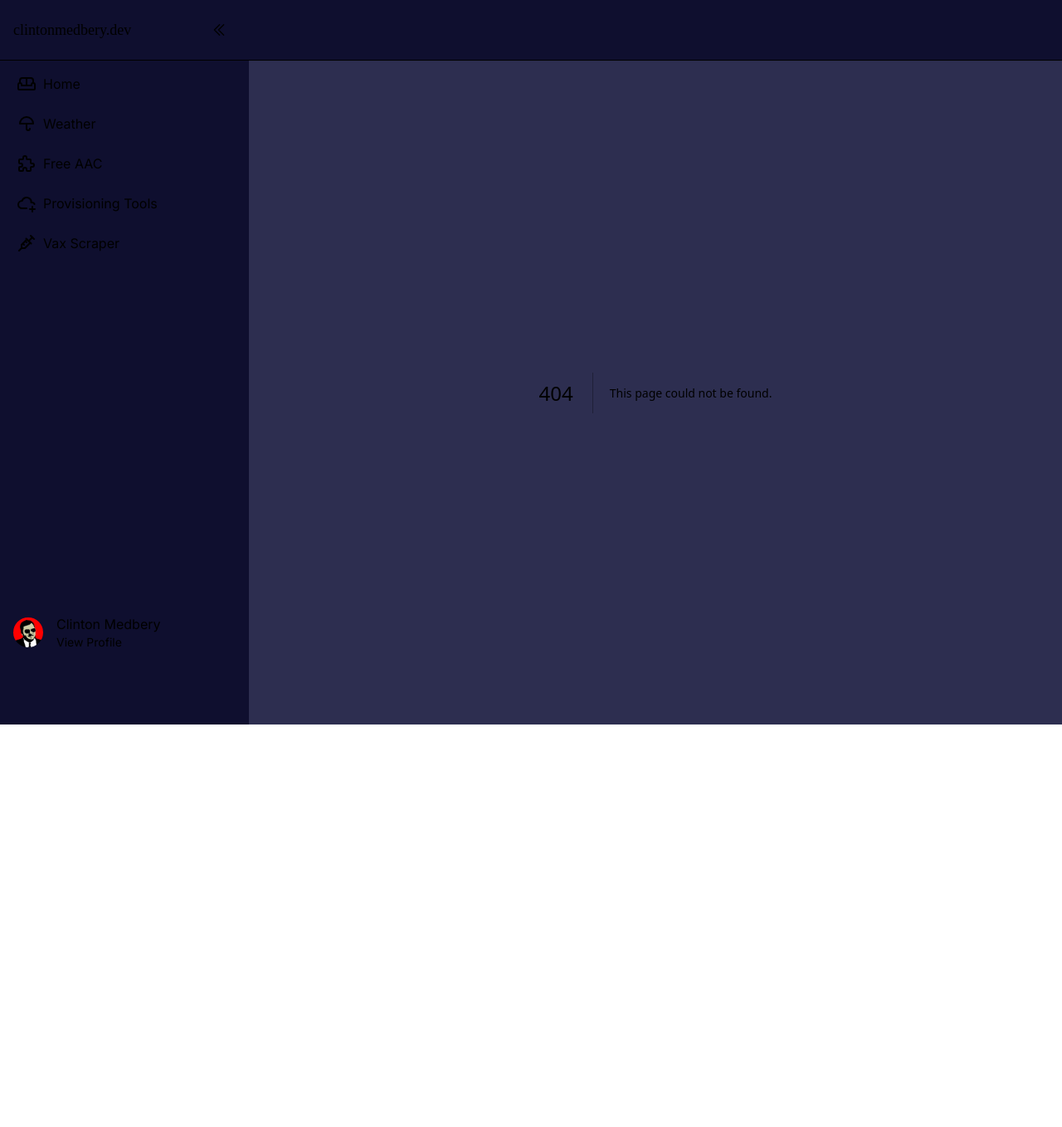
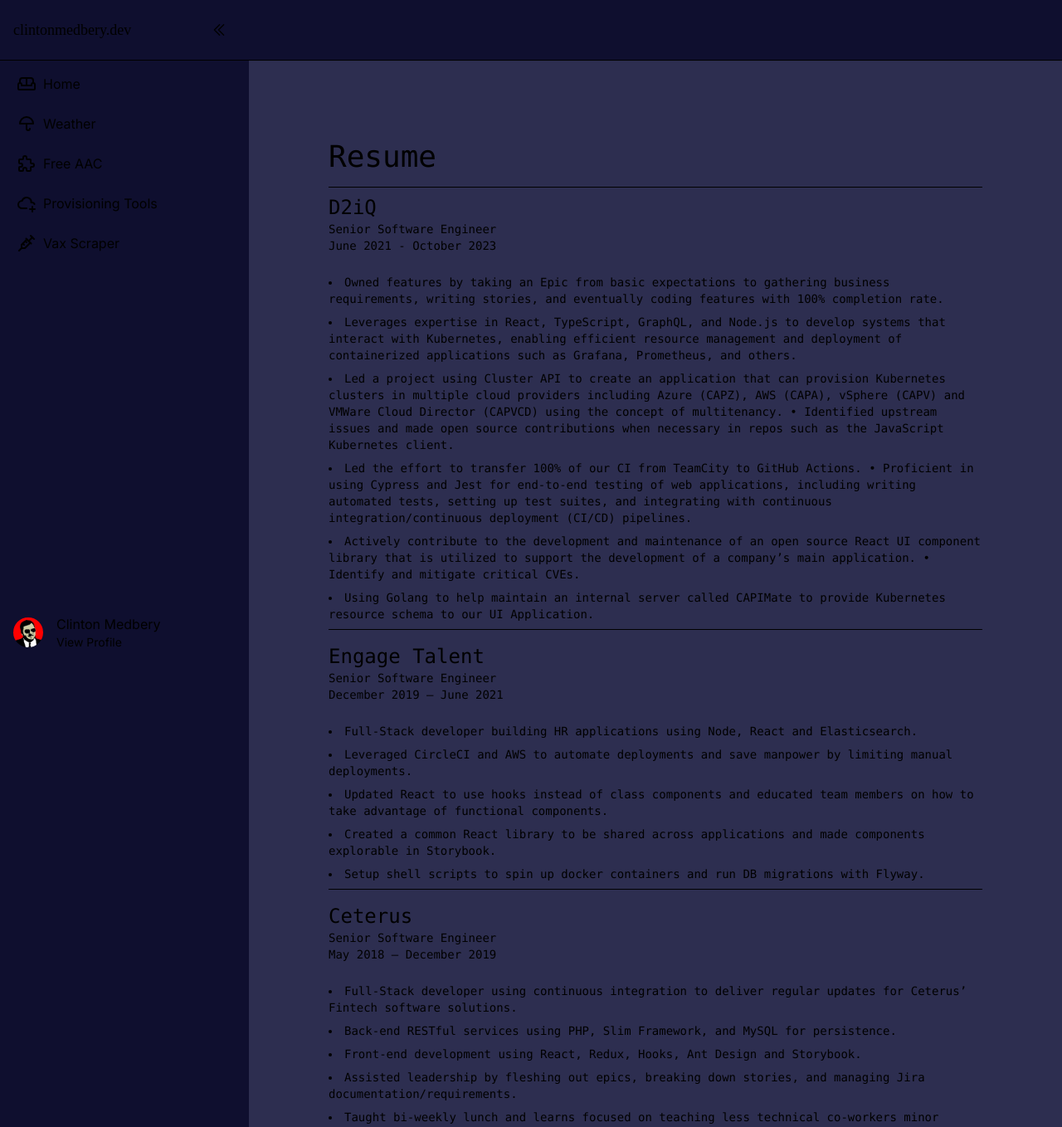
Before and after one commit to clintonmedbery/clinton-dev-site, a Next.js app: page /profile in a window 1280 px wide. Before the commit this address had no page. Shown: the top 1358 px of the page at 83% size. Before the commit the page ends 873 px from the top, so only its background shows below. Built offline with nearby package versions, Linux system fonts and the light colour scheme.

Commit message:
feat: added resume

```diff
--- a/src/app/components/layout/Sidebar.tsx
+++ b/src/app/components/layout/Sidebar.tsx
@@ -100,7 +100,7 @@
             {!collapsed && (
               <div className="flex flex-col ">
                 <span className="text-indigo-50 my-0">Clinton Medbery</span>
-                <Link href="/" className="text-indigo-200 text-sm">
+                <Link href="/profile" className="text-indigo-200 text-sm">
                   View Profile
                 </Link>
               </div>
--- /dev/null
+++ b/src/app/profile/page.tsx
@@ -0,0 +1,159 @@
+import { PageWrapper } from "../components/PageWrapper";
+
+export default function ProvisioningTools() {
+  return (
+    <PageWrapper>
+      <div className="text-4xl pb-4">Resume</div>
+      <div className="border-b border-t border-b-indigo-800">
+        <div className="text-2xl pt-2">D2iQ</div>
+        <div className="text-l">Senior Software Engineer</div>
+        <div className="text-l">June 2021 - October 2023</div>
+
+        <ul className="list-disc list-inside pt-4">
+          <li className="pt-2">
+            Owned features by taking an Epic from basic expectations to
+            gathering business requirements, writing stories, and eventually
+            coding features with 100% completion rate.
+          </li>
+          <li className="pt-2">
+            Leverages expertise in React, TypeScript, GraphQL, and Node.js to
+            develop systems that interact with Kubernetes, enabling efficient
+            resource management and deployment of containerized applications
+            such as Grafana, Prometheus, and others.{" "}
+          </li>
+          <li className="pt-2">
+            Led a project using Cluster API to create an application that can
+            provision Kubernetes clusters in multiple cloud providers including
+            Azure (CAPZ), AWS (CAPA), vSphere (CAPV) and VMWare Cloud Director
+            (CAPVCD) using the concept of multitenancy. • Identified upstream
+            issues and made open source contributions when necessary in repos
+            such as the JavaScript Kubernetes client.{" "}
+          </li>
+          <li className="pt-2">
+            Led the effort to transfer 100% of our CI from TeamCity to GitHub
+            Actions. • Proficient in using Cypress and Jest for end-to-end
+            testing of web applications, including writing automated tests,
+            setting up test suites, and integrating with continuous
+            integration/continuous deployment (CI/CD) pipelines.{" "}
+          </li>
+          <li className="pt-2">
+            Actively contribute to the development and maintenance of an open
+            source React UI component library that is utilized to support the
+            development of a company’s main application. • Identify and mitigate
+            critical CVEs.{" "}
+          </li>
+          <li className="pt-2 pb-2">
+            Using Golang to help maintain an internal server called CAPIMate to
+            provide Kubernetes resource schema to our UI Application.{" "}
+          </li>
+        </ul>
+      </div>
+      <div className="border-b border-b-indigo-800">
+        <div className="text-2xl pt-4">Engage Talent</div>
+        <div className="text-l">Senior Software Engineer</div>
+        <div className="text-l">December 2019 – June 2021</div>
+
+        <ul className="list-disc list-inside pt-4">
+          <li className="pt-2">
+            Full-Stack developer building HR applications using Node, React and
+            Elasticsearch.
+          </li>
+          <li className="pt-2">
+            Leveraged CircleCI and AWS to automate deployments and save manpower
+            by limiting manual deployments.
+          </li>
+          <li className="pt-2">
+            Updated React to use hooks instead of class components and educated
+            team members on how to take advantage of functional components.
+          </li>
+          <li className="pt-2">
+            Created a common React library to be shared across applications and
+            made components explorable in Storybook.
+          </li>
+          <li className="py-2">
+            Setup shell scripts to spin up docker containers and run DB
+            migrations with Flyway.
+          </li>
+        </ul>
+      </div>
+      <div className="border-b border-b-indigo-800">
+        <div className="text-2xl pt-4">Ceterus</div>
+        <div className="text-l">Senior Software Engineer</div>
+        <div className="text-l">May 2018 – December 2019</div>
+
+        <ul className="list-disc list-inside pt-4">
+          <li className="pt-2">
+            Full-Stack developer using continuous integration to deliver regular
+            updates for Ceterus’ Fintech software solutions.
+          </li>
+          <li className="pt-2">
+            Back-end RESTful services using PHP, Slim Framework, and MySQL for
+            persistence.
+          </li>
+          <li className="pt-2">
+            Front-end development using React, Redux, Hooks, Ant Design and
+            Storybook.
+          </li>
+          <li className="pt-2">
+            Assisted leadership by fleshing out epics, breaking down stories,
+            and managing Jira documentation/requirements.
+          </li>
+          <li className="py-2">
+            Taught bi-weekly lunch and learns focused on teaching less technical
+            co-workers minor coding skills that could be useful in their roles.
+          </li>
+        </ul>
+      </div>
+      <div className="text-2xl pt-4">Booz Allen Hamilton</div>
+      <div className="text-l">March 2016 – May 2018</div>
+      <div className="text-l pt-4">SecureGive Project</div>
+      <div className="text-l">Mid Software Engineer</div>
+
+      <ul className="list-disc list-inside pt-4">
+        <li className="pt-2">
+          Back-end RESTful service using Scala, Akka HTTP, Slick, and PostgreSQL
+          for persistence.
+        </li>
+        <li className="pt-2">
+          Web development including leveraging technologies React, Redux,
+          Reselect, Babel, Semantic, Jest, nginx, and Webpack.
+        </li>
+        <li className="pt-2">
+          Helped create an iPad kiosk with Swift and CocoaPods that processed
+          credit card transactions through a Lilitab reader.
+        </li>
+        <li className="pt-2">
+          Used Electron, Node and React to write a Windows application that
+          would process transactions with a credit card.
+        </li>
+        <li className="pt-2">
+          Worked with React Native and Flow to write an iOS/Android app where
+          users could donate money to the organization of their choice.
+        </li>
+      </ul>
+      <div className="text-l pt-4">
+        Veterans Benefits Management System Ratings Project
+      </div>
+      <div className="text-l">Junior Software Engineer</div>
+
+      <ul className="list-disc list-inside pt-4">
+        <li className="pt-2">
+          Worked on Veteran’s Rule management system using Java stack that
+          included Oracle SQL Server, Spring Boot, Liquibase, and Hibernate.
+        </li>
+        <li className="pt-2">
+          Used JPA Named Entity Graphs and Hibernate to lazy load objects where
+          appropriate in order to ensure a performant application.
+        </li>
+        <li className="pt-2">
+          Wrote an intuitive front-end using AngularJS and Bootstrap that
+          allowed users to manage business rules for veteran claims.
+        </li>
+        <li className="pt-2">
+          Wrote unit tests in new and legacy code to reach a milestone of 80%
+          coverage after starting from 30%.
+        </li>
+      </ul>
+    </PageWrapper>
+  );
+}
```
